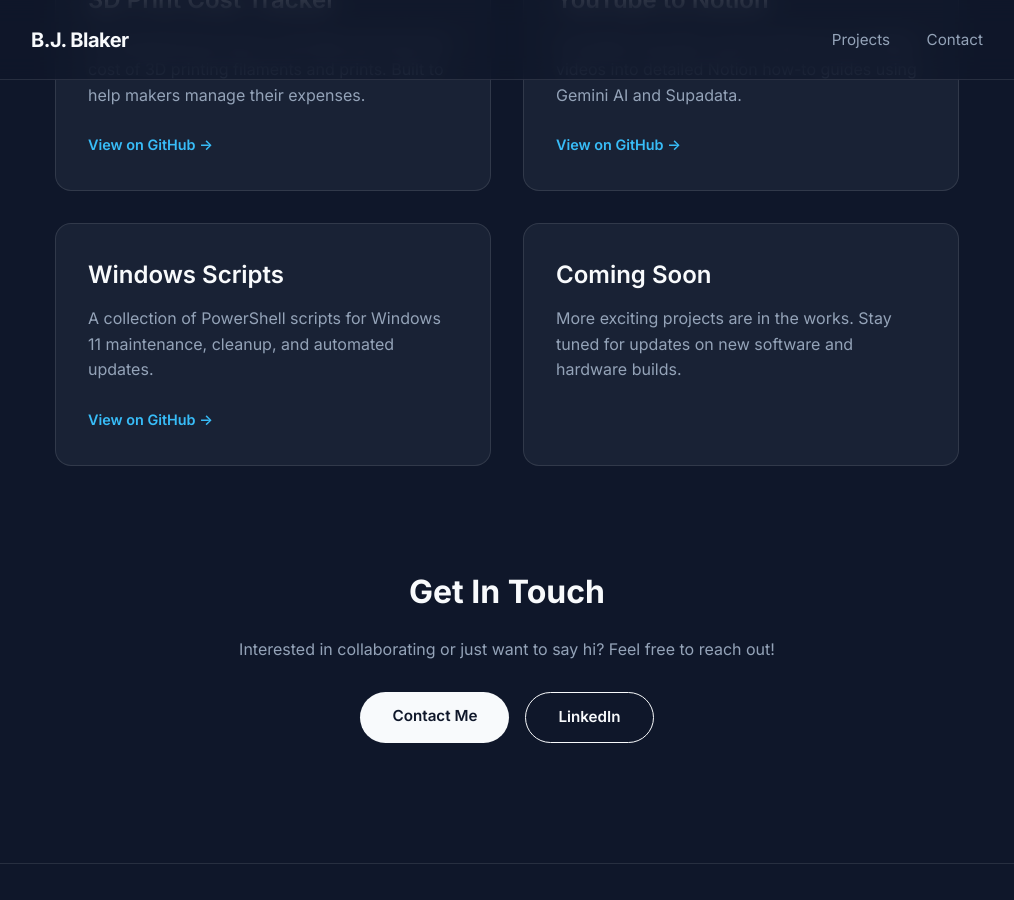
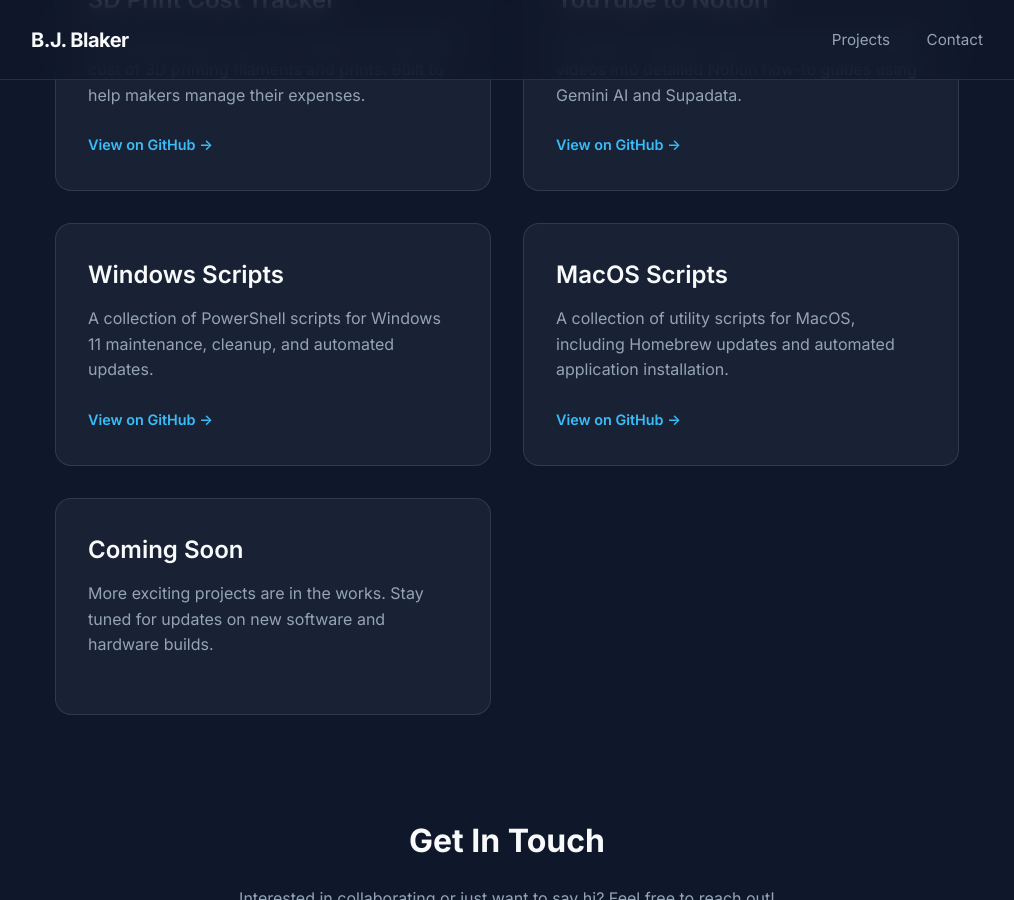
Before and after one commit to bjblakerpy/bjblakerpy.github.io, a Jekyll site: the page built from index.md, in a window 1280 px wide and 900 px high, scrolled down 692 px. Shown: the whole window, without its empty margins (133-1147 px from the left). Built offline with Jekyll 4.4.1, drawn with Linux system fonts in a browser that asks for light colours.

Commit message:
Add MacOS Scripts project to portfolio

```diff
--- a/index.md
+++ b/index.md
@@ -40,6 +40,15 @@ title: Home
             </div>
         </article>
 
+        <!-- Project 4 -->
+        <article class="project-card">
+            <h3>MacOS Scripts</h3>
+            <p>A collection of utility scripts for MacOS, including Homebrew updates and automated application installation.</p>
+            <div class="links">
+                <a href="https://github.com/bjblakerpy/macos-scripts" target="_blank">View on GitHub &rarr;</a>
+            </div>
+        </article>
+
         <!-- Add more projects here as needed -->
         <!-- Example Placeholder -->
          <article class="project-card">
```
